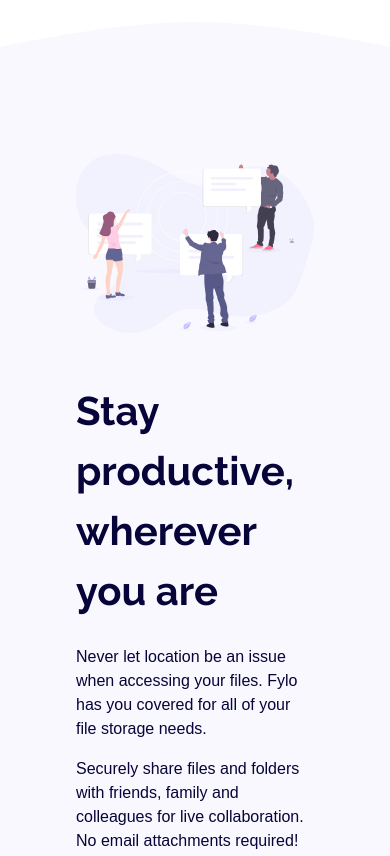
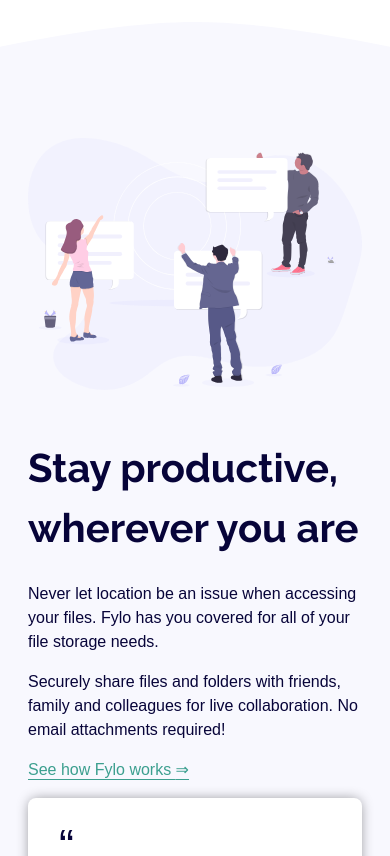
Before and after one commit to Ivet89/Fylo-landing-page-master, a plain HTML site: page index.html in a window 390 px wide. Shown: the part 920-1776 px from the top of the page. Drawn offline with nearby package versions, Linux system fonts and the light colour scheme.

Commit message:
Update style.css

```diff
--- a/css/style.css
+++ b/css/style.css
@@ -214,7 +214,7 @@ ul {
 
 /* // Small devices (landscape phones, less than 768px) */
 @media (max-width: 767.98px) {
-  header {
+  header, .productivity {
     padding: 1rem;
   }
 
```
